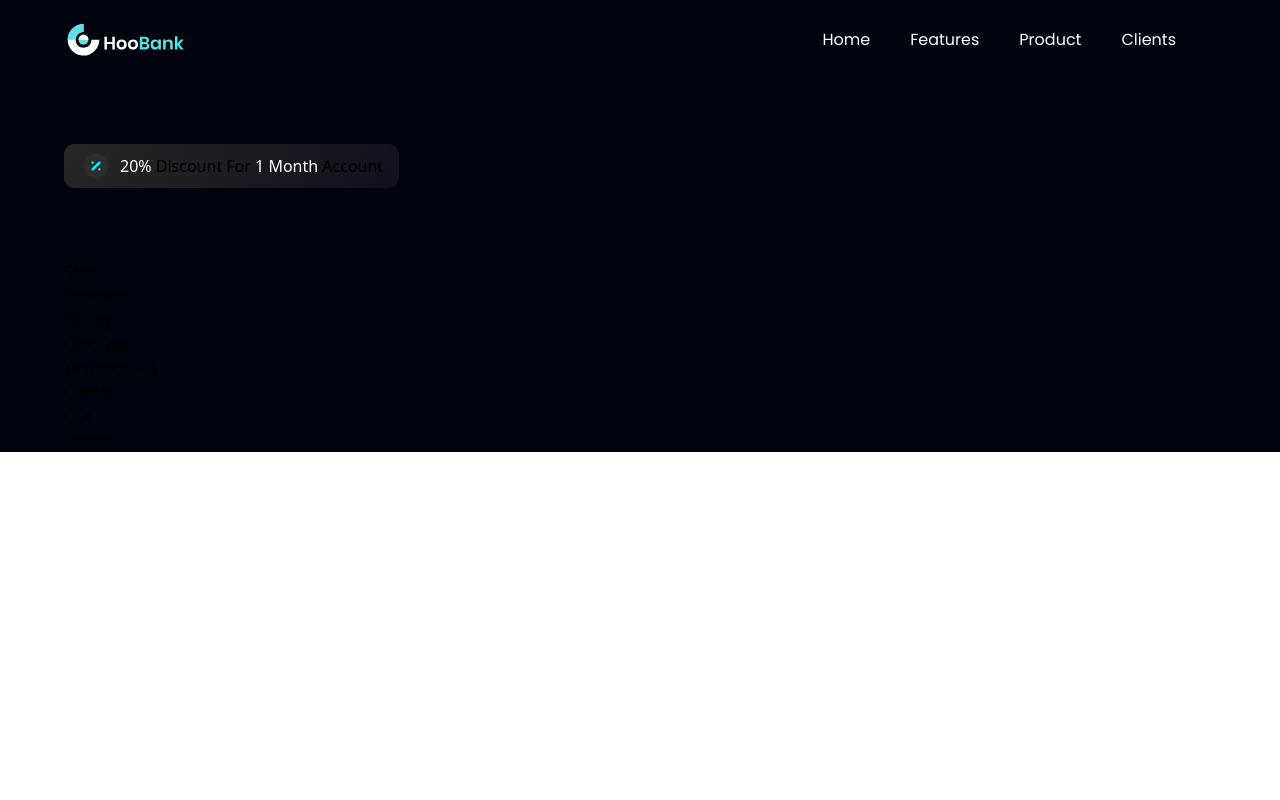
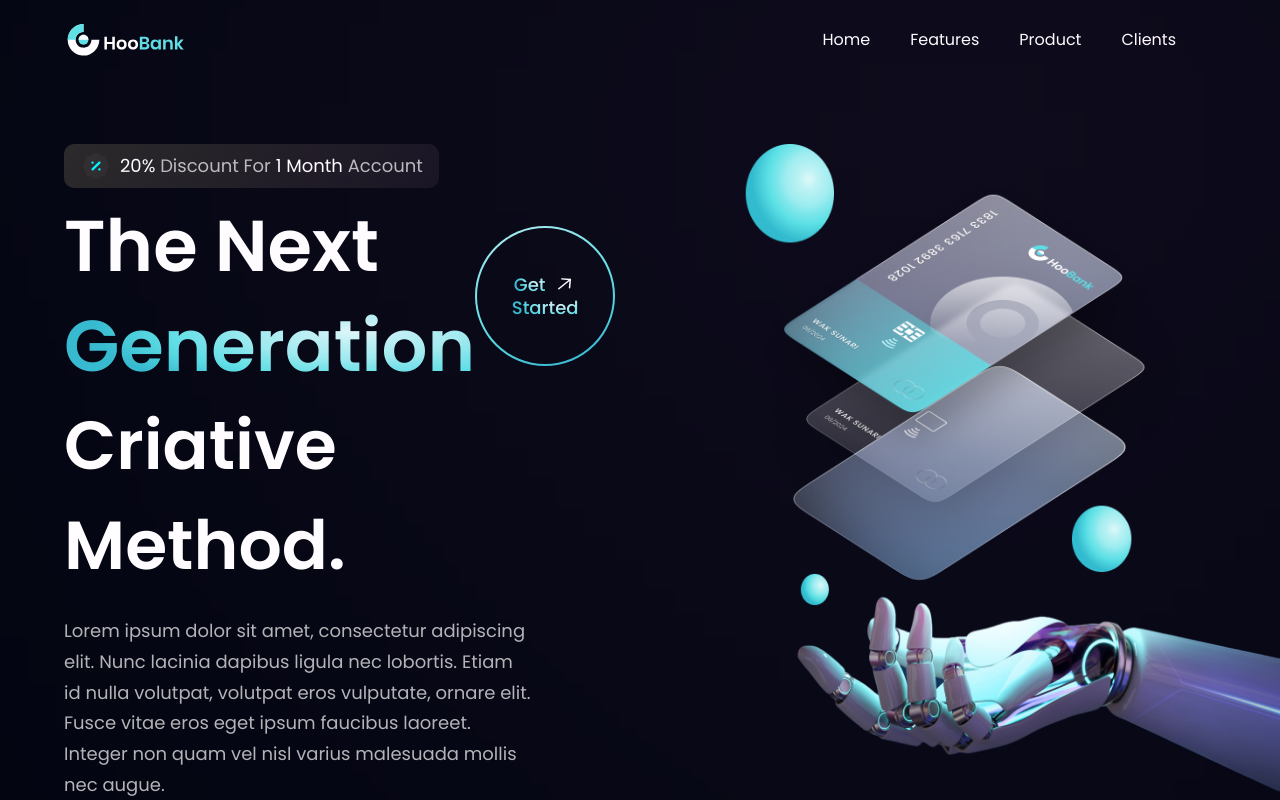
Before and after one commit to EugenioGuimaraes/ispirium_website, a React (Vite) app: page / in a window 1280 px wide. Shown: the top 800 px of the page. Built offline with nearby package versions, Linux system fonts and the light colour scheme.

Commit message:
hero style

```diff
--- a/src/components/GetStarted.jsx
+++ b/src/components/GetStarted.jsx
@@ -1,9 +1,29 @@
-import React from 'react'
+import React from "react";
+import styles from "../style";
+import { arrowUp } from "../assets";
 
-const GetStarted = () => {
-  return (
-    <div>GetStarted</div>
-  )
-}
+const GetStarted = () => (
+  <div
+    className={`${styles.flexCenter} w-[140px] h-[140px] rounded-full bg-blue-gradient p-[2px] cursor-pointer`}
+  >
+    <div
+      className={`${styles.flexCenter} flex-col bg-primary w-[100%] h-[100%] rounded-full`}
+    >
+      <div className={`${styles.flexStart} flex-row`}>
+        <p className="font-poppins font-medium text-[18px] leading-[23px] mr-2">
+          <span className="text-gradient">Get</span>
+        </p>
+        <img
+          src={arrowUp}
+          alt="arrow"
+          className="w-[23px] h-[23px] object-contain"
+        />
+      </div>
+      <p className="font-poppins font-medium text-[18px] leading-[23px]">
+        <span className="text-gradient">Started</span>
+      </p>
+    </div>
+  </div>
+);
 
-export default GetStarted
+export default GetStarted;
--- a/src/components/Hero.jsx
+++ b/src/components/Hero.jsx
@@ -1,6 +1,7 @@
 import React from "react";
 import styles from "../style";
 import { discount, robot } from "../assets";
+import GetStarted from "./GetStarted";
 
 const Hero = () => (
   <section id="home" className={`flex md:flex-row flex-col ${styles.paddingY}`}>
@@ -9,11 +10,37 @@
     >
       <div className="flex flex-row items-center py-[6px] px-4 bg-discount-gradient rounded-[10px] mb-2">
         <img src={discount} alt="discount" className="w-[32px] h-[32px]" />
-        <p className={`${styles.paragraphkk} ml-2`}>
+        <p className={`${styles.paragraph} ml-2`}>
           <span className="text-white">20%</span> Discount For{" "}
           <span className="text-white">1 Month</span> Account
         </p>
       </div>
+      <div className="flex flex-row justify-between items-center w-full">
+        <h1 className="flex-1 font-poppins font-semibold ss:text-[72px] text-[52px] text-white ss:leading-[100px] leading-[75px]">
+          The Next <br className="sm:block hidden" />{" "}
+          <span className="text-gradient">Generation</span>{" "}
+        </h1>
+        <div className="ss:flex hidden md:mr-4 mr-0">
+          <GetStarted />
+        </div>
+      </div>
+      <h1 className="font-poppins font-semibold ss:text-[68px] text-[52px] text-white ss:leading-[100px] leading-[75px] w-full">
+        Criative Method.
+      </h1>
+      <p className={`${styles.paragraph} max-w-[470px] mt-5`}>
+        Lorem ipsum dolor sit amet, consectetur adipiscing elit. Nunc lacinia
+        dapibus ligula nec lobortis. Etiam id nulla volutpat, volutpat eros
+        vulputate, ornare elit. Fusce vitae eros eget ipsum faucibus laoreet.
+        Integer non quam vel nisl varius malesuada mollis nec augue.
+      </p>
+    </div>
+    <div>
+      <img
+        src={robot}
+        alt="billing"
+        className="w=[100%] h-[100%] relative z-[5]"
+      />
+      <div className="absolute z-[0] w-[40%] h-[35%] top-0 pink__gradient"></div>
     </div>
   </section>
 );
```
